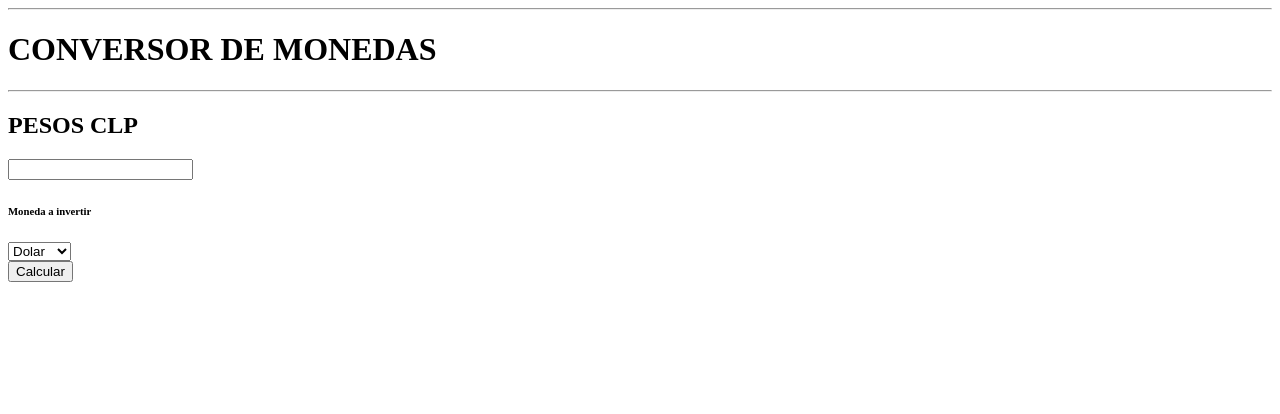
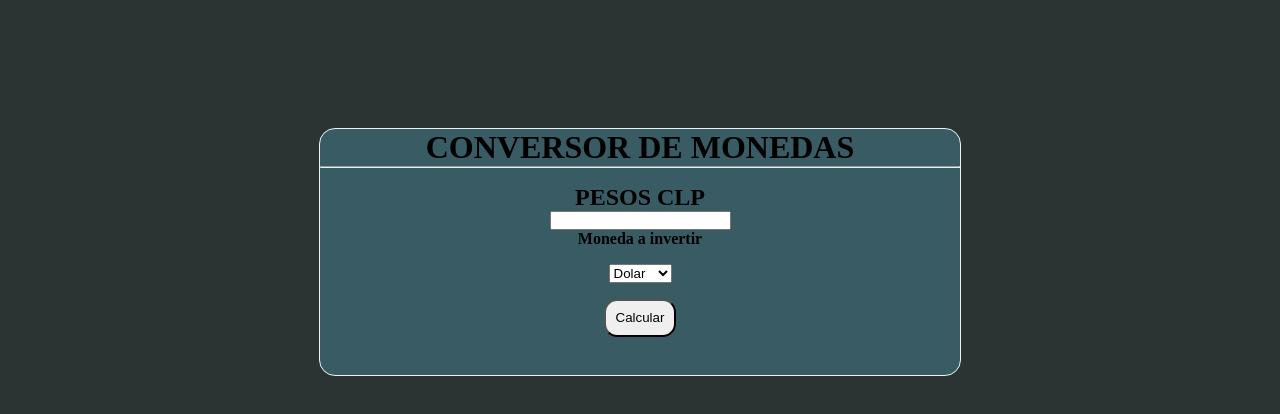
Before and after one commit to Marksolidor/API-Conversor, a plain HTML site: page index.html in a window 1280 px wide. Drawn offline with Linux system fonts and the light colour scheme.

Commit message:
feat css colors and alignment

```diff
--- /dev/null
+++ b/assets/css/style.css
@@ -0,0 +1,37 @@
+* {
+  margin: 0;
+  padding: 0;
+}
+body {
+  display: flex;
+  justify-content: center;
+  align-items: center;
+  background-color: #2c3333;
+}
+.box {
+  margin-top: 10%;
+  width: 50%;
+  border: 1px solid #e7f6f2;
+  border-radius: 1em;
+  display: flex;
+  text-align: center;
+  flex-direction: column;
+  background-color: #395b64;
+}
+
+.container {
+  padding-top: 1em;
+  padding-bottom: 1em;
+}
+.currency {
+  padding-top: 1em;
+  padding-bottom: 1em;
+}
+.result {
+  padding-bottom: 1em;
+}
+button {
+  padding: 0.7em;
+  border-radius: 1em;
+  margin-bottom: 0.5em;
+}
--- a/index.html
+++ b/index.html
@@ -1,37 +1,40 @@
 <!DOCTYPE html>
 <html lang="es">
   <head>
-    <meta charset="UTF-8">
-    <meta http-equiv="X-UA-Compatible" content="IE=edge">
-    <meta name="viewport" content="width=device-width, initial-scale=1.0">
+    <meta charset="UTF-8" />
+    <meta http-equiv="X-UA-Compatible" content="IE=edge" />
+    <meta name="viewport" content="width=device-width, initial-scale=1.0" />
     <title>CLP CONVERSOR</title>
+    <link rel="stylesheet" href="assets\css\style.css" />
   </head>
   <body>
-   <div>
-    <hr>
+    <div class="box">
+      <div class="title">
         <h1>CONVERSOR DE MONEDAS</h1>
-    <hr>
+        <hr />
       </div>
       <div>
         <div class="container">
           <h2>PESOS CLP</h2>
-        <input type="number" id="clp">
-        <h6>Moneda a invertir</h6>
+          <input type="number" id="clp" />
+          <h4>Moneda a invertir</h4>
           <div class="currency">
             <select name="selector" id="selector">
-                <option  value="dolar">Dolar</option>
-                <option  value="euro">Euro</option>
-                <option  value="uf">UF</option>
-                <option  value="utm">UTM</option>
-                <option  value="bitcoin">Bitcoin</option>
+              <option value="dolar">Dolar</option>
+              <option value="euro">Euro</option>
+              <option value="uf">UF</option>
+              <option value="utm">UTM</option>
+              <option value="bitcoin">Bitcoin</option>
             </select>
           </div>
-        <button id="search">Calcular</button>
+          <div class="result">
+            <button class="calculator" id="search">Calcular</button>
             <p id="result"></p>
+          </div>
+        </div>
       </div>
     </div>
 
     <script src="assets\java\script.js"></script>
   </body>
-</body>
 </html>
```
Lines whose indentation alone changed are shown as unchanged.
